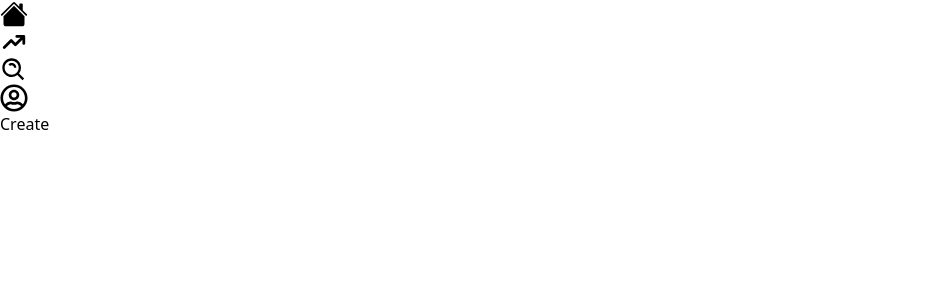
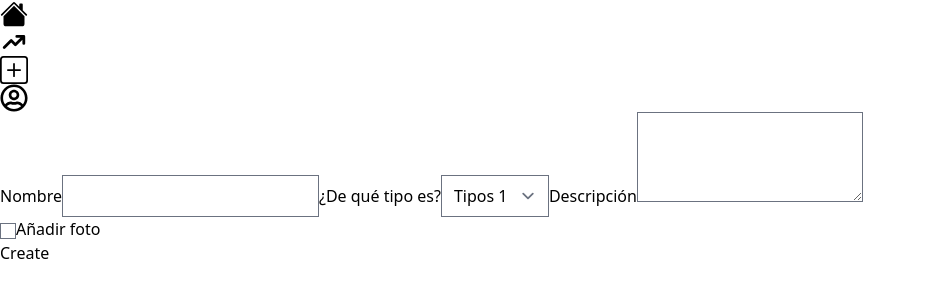
Before and after one commit to Qouter/knockbook, a Next.js app: page /create in a window 1280 px wide. Shown: the top 300 px of the page, without its empty margins (0-926 px from the left). Built offline with nearby package versions, Linux system fonts and the light colour scheme.

Commit message:
Adding product form creation

```diff
--- a/components/SideBar.js
+++ b/components/SideBar.js
@@ -2,6 +2,7 @@ import { BsFillHouseFill } from "react-icons/bs";
 import { HiTrendingUp } from "react-icons/hi";
 import { BiSearchAlt } from "react-icons/bi";
 import { FaRegUserCircle } from "react-icons/fa";
+import { BsPlusSquare } from "react-icons/bs";
 import Link from "next/link";
 
 const SideBar = () => {
@@ -9,7 +10,7 @@ const SideBar = () => {
     <div className="fixed top-0 left-0 flex flex-col w-20 h-screen m-0 bg-primary text-secondary drop-shadow-lg">
       <SideBarIcon icon={<BsFillHouseFill size="28" />} linkPath="/" />
       <SideBarIcon icon={<HiTrendingUp size="28" />} linkPath="./market" />
-      <SideBarIcon icon={<BiSearchAlt size="28" />} linkPath="./search" />
+      <SideBarIcon icon={<BsPlusSquare size="28" />} linkPath="./create" />
       <SideBarIcon icon={<FaRegUserCircle size="28" />} linkPath="./profile" />
     </div>
   );
--- a/package.json
+++ b/package.json
@@ -18,6 +18,7 @@
   },
   "devDependencies": {
     "@tailwindcss/aspect-ratio": "^0.4.0",
+    "@tailwindcss/forms": "^0.5.2",
     "autoprefixer": "^10.4.7",
     "eslint": "8.14.0",
     "eslint-config-next": "12.1.6",
--- a/pages/create.js
+++ b/pages/create.js
@@ -1,20 +1,65 @@
-import styles from "../styles/Market.module.css";
-import Link from "next/link";
 import SideBar from "../components/SideBar";
 
 export default function Create() {
   return (
-    <h2 className="flex justify-center items-center h-screen text-2xl">
-      Create
-    </h2>
+    <div className="flex flex-col items-center justify-center h-screen">
+      <div className="max-w-md mt-8">
+        <div className="grid grid-cols-1 gap-6">
+          <label className="block">
+            <span className="text-gray-700">Nombre</span>
+            <input
+              type="text"
+              className="block w-full mt-1 bg-gray-100 border-transparent rounded-md focus:border-gray-500 focus:bg-white focus:ring-0"
+              placeholder=""
+            />
+          </label>
+          <label className="block">
+            <span className="text-gray-700">¿De qué tipo es?</span>
+            <select className="block w-full mt-1 bg-gray-100 border-transparent rounded-md focus:border-gray-500 focus:bg-white focus:ring-0">
+              <option>Tipos 1</option>
+              <option>Tipo 2</option>
+              <option>Tipo 3</option>
+            </select>
+          </label>
+          <label className="block">
+            <span className="text-gray-700">Descripción</span>
+            <textarea
+              className="block w-full mt-1 bg-gray-100 border-transparent rounded-md focus:border-gray-500 focus:bg-white focus:ring-0"
+              rows="3"
+            ></textarea>
+          </label>
+          <div className="block">
+            <div className="mt-2">
+              <div>
+                <label className="inline-flex items-center">
+                  <input
+                    type="checkbox"
+                    className="text-gray-700 bg-gray-200 border-transparent rounded focus:border-transparent focus:bg-gray-200 focus:ring-1 focus:ring-offset-2 focus:ring-gray-500"
+                  />
+                  <span className="ml-2">Añadir foto</span>
+                </label>
+              </div>
+            </div>
+          </div>
+          <div className="block">
+            <div className="mt-2">
+              <button className="w-20 text-white rounded-lg shadow-lg bg-slate-500 hover:text-black hover:bg-primary hover:shadow-2xl">
+                Create
+              </button>
+            </div>
+          </div>
+        </div>
+      </div>
+      <div></div>
+    </div>
   );
 }
 
 Create.getLayout = function getLayout(page) {
   return (
-    <>
+    <div className="flex flex-col h-screen">
       <SideBar />
       {page}
-    </>
+    </div>
   );
 };
--- a/pages/market.js
+++ b/pages/market.js
@@ -1,10 +1,8 @@
-import styles from "../styles/Market.module.css";
-import Link from "next/link";
 import SideBar from "../components/SideBar";
 
 export default function Market() {
   return (
-    <h2 className="flex justify-center items-center h-screen text-2xl">
+    <h2 className="flex items-center justify-center h-screen text-2xl">
       Market
     </h2>
   );
--- a/pages/profile.js
+++ b/pages/profile.js
@@ -1,4 +1,3 @@
-import styles from "../styles/Market.module.css";
 import Link from "next/link";
 import SideBar from "../components/SideBar";
 
--- a/pages/search.js
+++ b/pages/search.js
@@ -1,4 +1,3 @@
-import styles from "../styles/Market.module.css";
 import Link from "next/link";
 import SideBar from "../components/SideBar";
 
--- a/pages/tendences.js
+++ b/pages/tendences.js
@@ -1,10 +1,9 @@
-import styles from "../styles/Market.module.css";
 import Link from "next/link";
 import SideBar from "../components/SideBar";
 
 export default function Tendences() {
   return (
-    <h2 className="flex justify-center items-center h-screen text-2xl">
+    <h2 className="flex items-center justify-center h-screen text-2xl">
       Tendences
     </h2>
   );
--- a/tailwind.config.js
+++ b/tailwind.config.js
@@ -6,13 +6,18 @@ module.exports = {
   darkMode: "true",
   content: [],
   theme: {
-    extend: {},
-    colors: {
-      primary: "#fbd38d",
-      secondary: "#335145",
-      gray: colors.gray,
-      red: colors.red,
+    extend: {
+      colors: {
+        primary: "#fbd38d",
+        secondary: "#335145",
+        tertiary: "#3C1518",
+        quaternary: "#69140E",
+        quinary: "#A44200",
+      },
     },
   },
-  plugins: [require("@tailwindcss/aspect-ratio")],
+  plugins: [
+    require("@tailwindcss/aspect-ratio"),
+    require("@tailwindcss/forms"),
+  ],
 };
```
Also changed, not shown: components/Gallery.js (added, +65 -0 lines), pages/index.js (+15 -57 lines), 1 other file (tests, documents, lock files or other folders).
